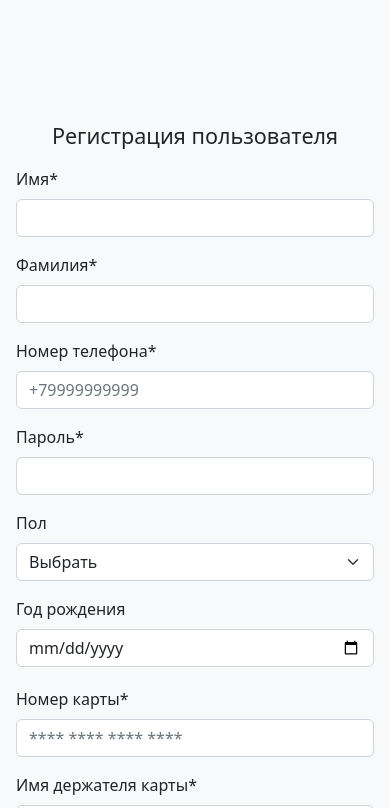
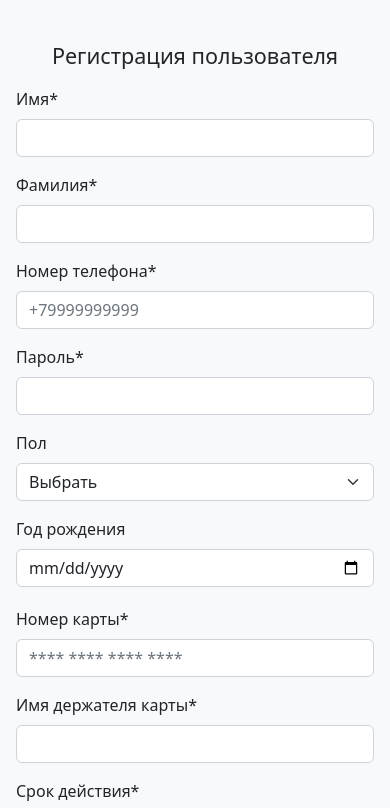
Before and after one commit to ANB98prog/BeachApp, a plain HTML site: page src/UserRegistration.html in a window 390 px wide. Shown: the top 808 px of the page. Drawn offline with nearby package versions, Linux system fonts and the light colour scheme.

Commit message:
Fixed padding in form

```diff
--- a/src/styles/registration.css
+++ b/src/styles/registration.css
@@ -77,6 +77,6 @@ body {
 @media (max-width: 768px) {
     .registration-container{
         box-shadow: none;
-        padding-top: 7rem;
+        padding-top: 2rem;
     }
 }
```
